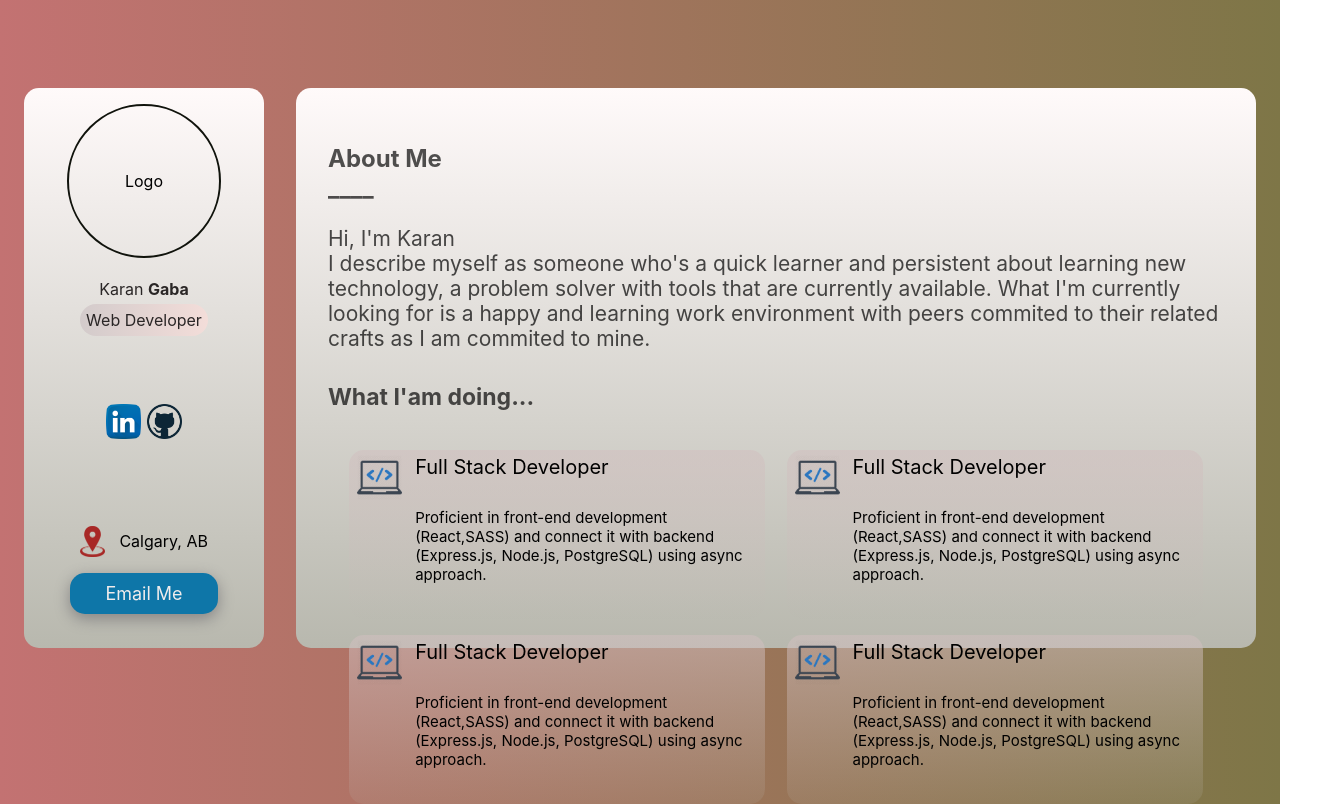
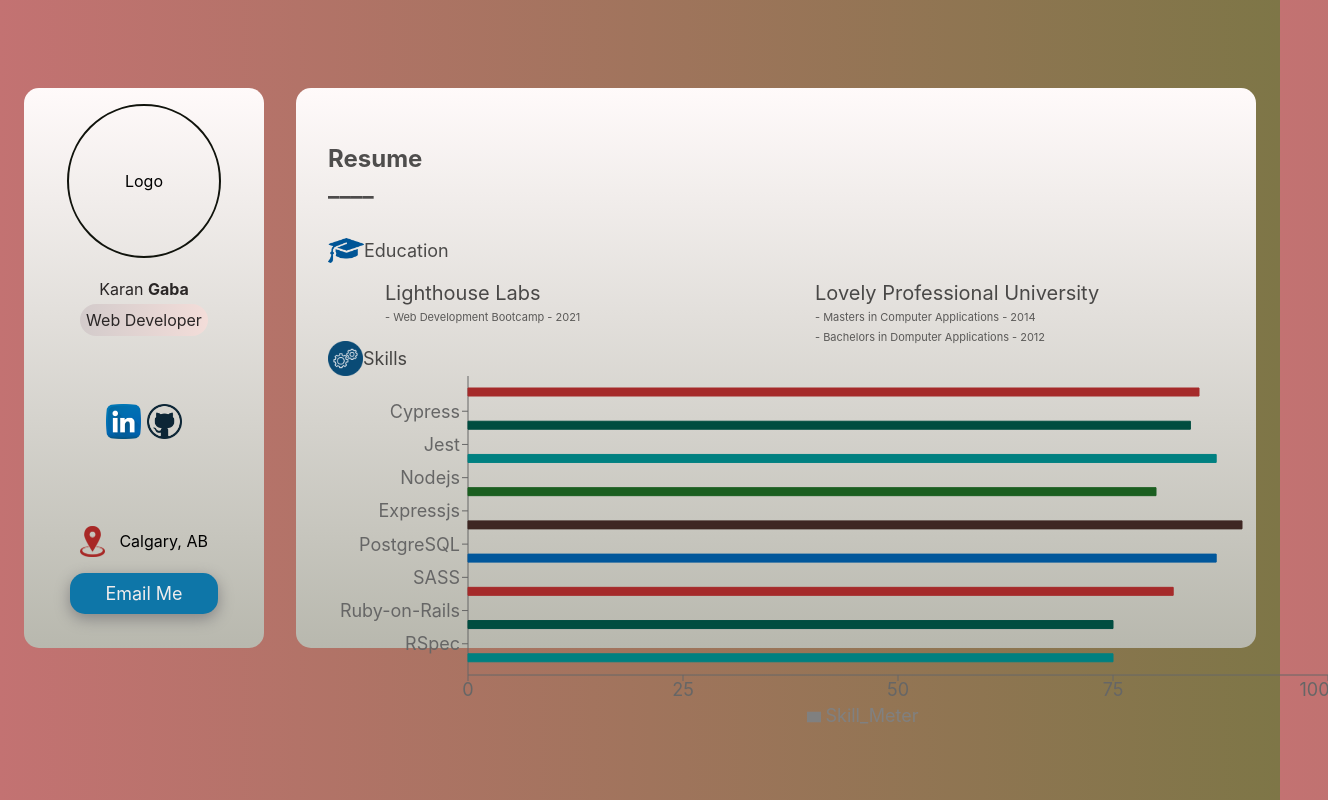
Before and after one commit to karanOO89/portfolio, a React (Create React App) app: page /resume in a window 1280 px wide. Shown: the whole page, 1328 px wide, since content can reach past the window. Built offline with nearby package versions, Linux system fonts and the light colour scheme.

Commit message:
added skill chart

```diff
--- a/package.json
+++ b/package.json
@@ -13,6 +13,7 @@
     "react-router": "^5.2.0",
     "react-router-dom": "^5.2.0",
     "react-scripts": "4.0.3",
+    "recharts": "^2.0.9",
     "web-vitals": "^1.0.1"
   },
   "scripts": {
--- a/src/App.js
+++ b/src/App.js
@@ -14,7 +14,7 @@
         </div>
         <div className="rightBody">
           <Switch>
-            <Route path="/skills" component={Resume}></Route>
+            <Route path="/resume" component={Resume}></Route>
             <Route path="/email" component={EmailForm}></Route>
             <Route path="/" component={RightBody}></Route>
           </Switch>
--- /dev/null
+++ b/src/Chart.js
@@ -0,0 +1,86 @@
+import React from "react";
+import { ComposedChart, Bar, XAxis, YAxis, Tooltip, Legend } from "recharts";
+
+const data = [
+  {
+    name: "React",
+    Skill_Meter: 85,
+    stroke: "brown",
+    fill: "brown",
+
+  },
+  {
+    name: "Cypress",
+    Skill_Meter: 84,
+    fill: "#004d40",
+    stroke: "#004d40",
+  },
+  {
+    name: "Jest",
+    Skill_Meter: 87,
+    fill: "teal",
+    stroke: "teal",
+  },
+  {
+    name: "Nodejs",
+    Skill_Meter: 80,
+    fill: "#1b5e20",
+    stroke: "#1b5e20",
+
+
+  },
+  {
+    name: "Expressjs",
+    Skill_Meter: 90,
+    stroke: "#3e2723",
+    fill: "#3e2723",
+  },
+  {
+    name: "PostgreSQL",
+    Skill_Meter: 87,
+    fill: "#01579b",
+    stroke: "#01579b",
+  },
+  {
+    name: "SASS",
+    Skill_Meter: 82,
+    stroke: "brown",
+    fill: "brown",
+  },
+  {
+    name: "Ruby-on-Rails",
+    Skill_Meter: 75,
+    fill: "#004d40",
+    stroke: "#004d40",
+  },
+  {
+    name: "RSpec",
+    Skill_Meter: 75,
+    fill: "teal",
+    stroke: "teal",
+  },
+];
+
+export default function App() {
+
+
+let duration = 2500;
+  return (
+    <ComposedChart
+      layout="vertical"
+      width={1000}
+      height={350}
+      data={data}
+      margin={{
+        left: 80,
+      }}
+    >
+      <XAxis type="number" />
+      <YAxis dataKey="name" type="category" scale="band" />
+      <Tooltip />
+      <Legend />
+
+      <Bar animationDuration={duration}  dataKey="Skill_Meter" barSize={8} fill="grey" />
+    </ComposedChart>
+  );
+}
--- a/src/Resume.js
+++ b/src/Resume.js
@@ -1,33 +1,57 @@
 import "./Resume.scss";
+import Chart from "./Chart"
 const Resume = (props) => {
   return (
     <div className="skills">
       <div className="resumeLbl">
         <label>
-          <b>Resume</b><br/>
+          <b>Resume</b>
+          <br />
           <b>____</b>
         </label>
       </div>
-      <div className="eduLbl"><img opacity=".1" src="edu.png"width="36px"/><label style={{opacity: "0.68"}}>Education</label></div>
+      <div className="eduLbl">
+        <img opacity=".1" src="edu.png" width="36px" />
+        <label style={{ opacity: "0.68" }}>Education</label>
+      </div>
       <div className="education">
         <div>
           <label className="institute">Lighthouse Labs</label>
-          <br /> <label className="course">- Web Development Bootcamp - 2021</label>
-
+          <br />{" "}
+          <label className="course">- Web Development Bootcamp - 2021</label>
         </div>
         <div>
           <label className="institute">Lovely Professional University</label>
-          <br /> <label className="course">- Masters in Computer Applications - 2014</label>
+          <br />{" "}
+          <label className="course">
+            - Masters in Computer Applications - 2014
+          </label>
           <br />
-          <label className="course">- Bachelors in Domputer Applications - 2012</label>
+          <label className="course">
+            - Bachelors in Domputer Applications - 2012
+          </label>
         </div>
       </div>
-      <div className="skillLbl"><img src="skills.png"width="35px"/><label style={{opacity: "0.68"}}>Skills</label></div>
+      <div className="skillLbl">
+        <img src="skills.png" width="35px" />
+        <label style={{ opacity: "0.68" }}>Skills</label>
+      </div>
+      <div className="skillFooter">
+        <Chart />
+      </div>
 
-      <div className="skillFooter">
-        <div>skill 1</div>
-        <div>skill 1</div>
-      </div>
+      {/* <div className="skillFooter">
+        <div className="skills-prof" >
+          <div>React</div>
+          <div>Sass</div>
+          <div>Sass</div>
+
+        </div>
+        <div className="skills-prof">
+          <div>skill 3</div>
+          <div>skill 4</div>
+        </div>
+      </div> */}
     </div>
   );
 };
--- a/src/Resume.scss
+++ b/src/Resume.scss
@@ -8,52 +8,60 @@
   .resumeLbl {
     opacity: 0.68;
     font-size: x-large;
-
   }
-  .eduLbl{
+  .eduLbl {
     display: flex;
     align-items: center;
     justify-content: space-between;
-    width:6.2em;
-    margin-top:2em;
+    width: 6.2em;
+    margin-top: 2em;
     // opacity: 0.68;
     font-size: large;
-
-
   }
-  .education{
-    margin-top:1em;
-    margin-left:2em;
+  .education {
+    margin-top: .5em;
+    margin-left: 2em;
     display: flex;
     align-items: center;
     justify-content: space-between;
     width: 50em;
-    .institute{
+    .institute {
       opacity: 0.68;
       font-size: 20px;
     }
-    .course{
+    .course {
       opacity: 0.6;
       font-size: 11px;
     }
-    div{
-      height: 5em;
+    div {
+      height: 2em;
       width: 20em;
-      padding:15px 45px;
-      border-radius: 15px;
-    border: solid 1px grey;
+      padding: 10px 25px;
+      // border-radius: 15px;
+      // border: solid 1px grey;
     }
   }
-  .skillLbl{
+  .skillLbl {
     display: flex;
     align-items: center;
     justify-content: space-between;
-    width:4em;
-    margin-top:2em;
+    width: 4em;
+    margin-top: 1em;
     font-size: large;
-
   }
-  .skillFooter{
-
+  .skillFooter {
+    font-size: 18px;
+    // display: flex;
+    // margin-top: 1em;
+    // margin-left: 2em;
+    // align-items: center;
+    // justify-content: space-between;
+    // flex-direction: column;
+    // .skills-prof {
+    //   width: 50em;
+    //   display: flex;
+    //   justify-content: space-evenly;
+    //   padding: 1em;
+    // }
   }
 }
```
Also changed, not shown: 1 other file (tests, documents, lock files or other folders).
